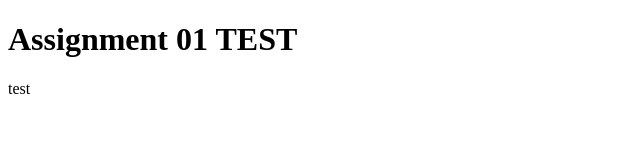
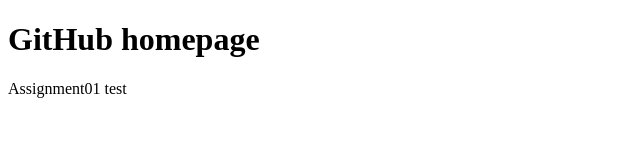
Before and after one commit to LSMG3/LSMG3.github.io, a plain HTML site: page index.html in a window 1280 px wide. Shown: the whole page, without its empty margins (0-640 px from the left). Drawn offline with Linux system fonts and the light colour scheme.

Commit message:
Update index.html

```diff
--- a/index.html
+++ b/index.html
@@ -5,7 +5,7 @@
     <title> Title </title>
   </head>
   <body>
-    <h1> Assignment 01 TEST </h1>
-    <p> test </p>
+    <h1> GitHub homepage </h1>
+    <p> Assignment01 test </p>
   </body>
 </html>
```
